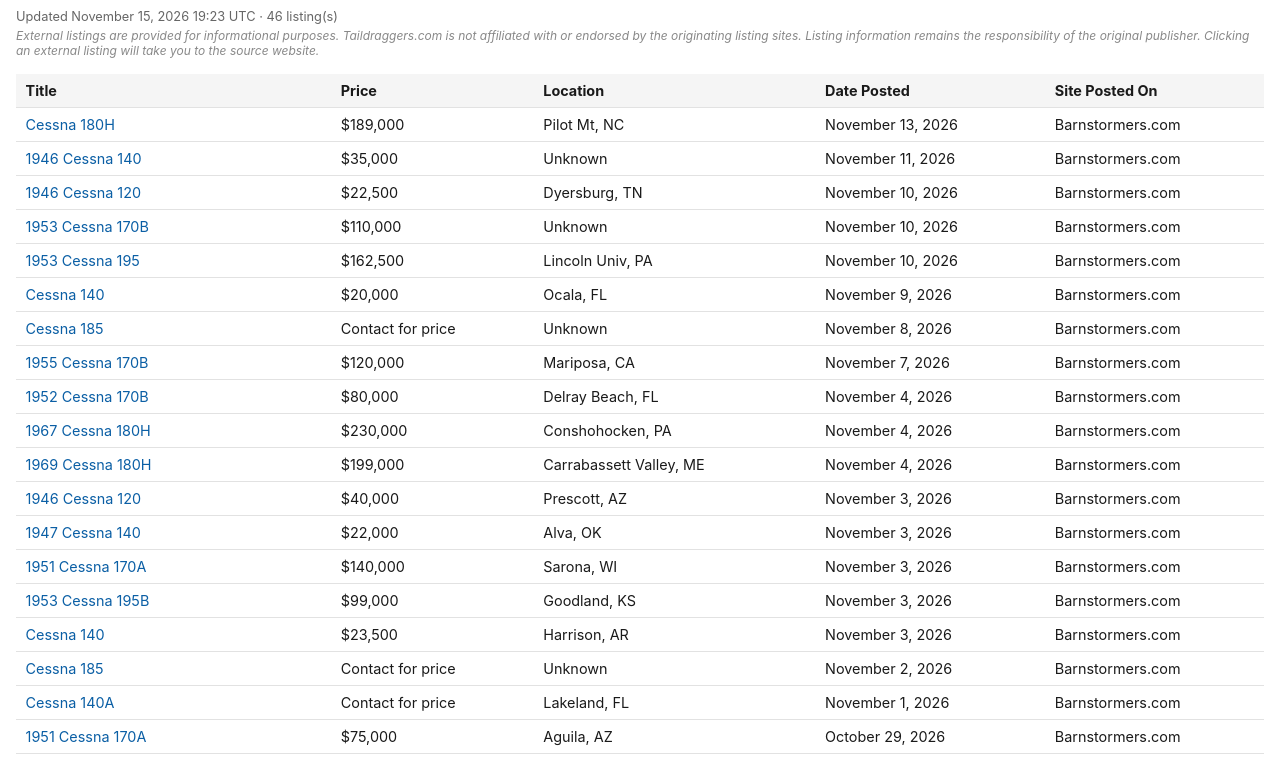
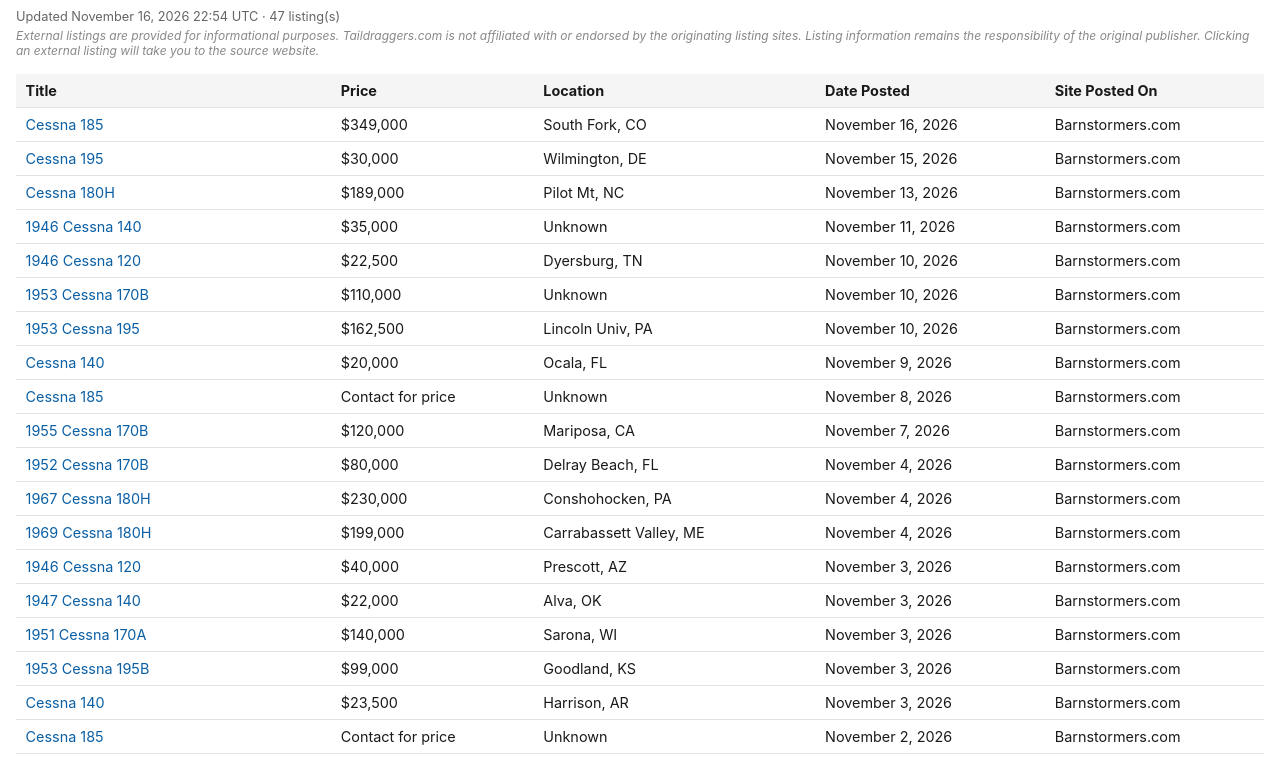
Before and after one commit to taildraggers/cessna, a plain HTML site: page docs/index.html in a window 1280 px wide. Shown: the part 43-800 px from the top of the page. Drawn offline with Linux system fonts and the light colour scheme.

Commit message:
Update Cessna listings (2026-11-16)

```diff
--- a/docs/index.html
+++ b/docs/index.html
@@ -76,13 +76,15 @@
 </head>
 <body>
   <h1>Other Cessna Ads on the Web</h1>
-  <div class="updated">Updated November 15, 2026 19:23 UTC &middot; 46 listing(s)</div>
+  <div class="updated">Updated November 16, 2026 22:54 UTC &middot; 47 listing(s)</div>
   <div class="disclaimer">External listings are provided for informational purposes. Taildraggers.com is not affiliated with or endorsed by the originating listing sites. Listing information remains the responsibility of the original publisher. Clicking an external listing will take you to the source website.</div>
   <table>
     <thead>
       <tr><th>Title</th><th>Price</th><th>Location</th><th>Date Posted</th><th>Site Posted On</th></tr>
     </thead>
     <tbody>
+        <tr><td><a href="https://www.barnstormers.com/classified-2084076-Legendary-Cessna-185-Restored.html" target="_blank" rel="noopener noreferrer">Cessna 185</a></td><td>$349,000</td><td>South Fork, CO</td><td>November 16, 2026</td><td>Barnstormers.com</td></tr>
+        <tr><td><a href="https://www.barnstormers.com/classified-2082417-Cessna-195.html" target="_blank" rel="noopener noreferrer">Cessna 195</a></td><td>$30,000</td><td>Wilmington, DE</td><td>November 15, 2026</td><td>Barnstormers.com</td></tr>
         <tr><td><a href="https://www.barnstormers.com/classified-2082950-Cessna-180H.html" target="_blank" rel="noopener noreferrer">Cessna 180H</a></td><td>$189,000</td><td>Pilot Mt, NC</td><td>November 13, 2026</td><td>Barnstormers.com</td></tr>
         <tr><td><a href="https://www.barnstormers.com/classified-2083185-1946-Cessna-140.html" target="_blank" rel="noopener noreferrer">1946 Cessna 140</a></td><td>$35,000</td><td>Unknown</td><td>November 11, 2026</td><td>Barnstormers.com</td></tr>
         <tr><td><a href="https://www.barnstormers.com/classified-2077503-1946-Cessna-120.html" target="_blank" rel="noopener noreferrer">1946 Cessna 120</a></td><td>$22,500</td><td>Dyersburg, TN</td><td>November 10, 2026</td><td>Barnstormers.com</td></tr>
@@ -126,7 +128,6 @@
         <tr><td><a href="https://www.barnstormers.com/classified-2066495-1958-Cessna-180A.html" target="_blank" rel="noopener noreferrer">1958 Cessna 180A</a></td><td>$295,000</td><td>Justin, TX</td><td>October 20, 2026</td><td>Barnstormers.com</td></tr>
         <tr><td><a href="https://www.barnstormers.com/classified-2029367-1954-Cessna-170B-with-IO-360.html" target="_blank" rel="noopener noreferrer">1954 Cessna 170B</a></td><td>$339,000</td><td>Placerville, CA</td><td>October 19, 2026</td><td>Barnstormers.com</td></tr>
         <tr><td><a href="https://www.barnstormers.com/classified-1964672-Fly-cheap-C120-w-fresh-Annual.html" target="_blank" rel="noopener noreferrer">Cessna 120</a></td><td>$18,500</td><td>Huntley, IL</td><td>October 19, 2026</td><td>Barnstormers.com</td></tr>
-        <tr><td><a href="https://www.barnstormers.com/classified-2078654-1977-Cessna-185F-Amphibian.html" target="_blank" rel="noopener noreferrer">1977 Cessna 185F</a></td><td>$369,900</td><td>Sandown, NH</td><td>October 17, 2026</td><td>Barnstormers.com</td></tr>
         <tr><td><a href="https://www.barnstormers.com/classified-1930223-Cessna-185-Control-Columns.html" target="_blank" rel="noopener noreferrer">Cessna 185</a></td><td>$1,200</td><td>Unknown</td><td>October 17, 2026</td><td>Barnstormers.com</td></tr>
         <tr><td><a href="https://www.barnstormers.com/classified-2020006-Edo-3500-amphibs-185-rigging.html" target="_blank" rel="noopener noreferrer">Cessna 185</a></td><td>$25,000</td><td>Hibbing, MN</td><td>April 19, 2026</td><td>Barnstormers.com</td></tr>
     </tbody>
```
